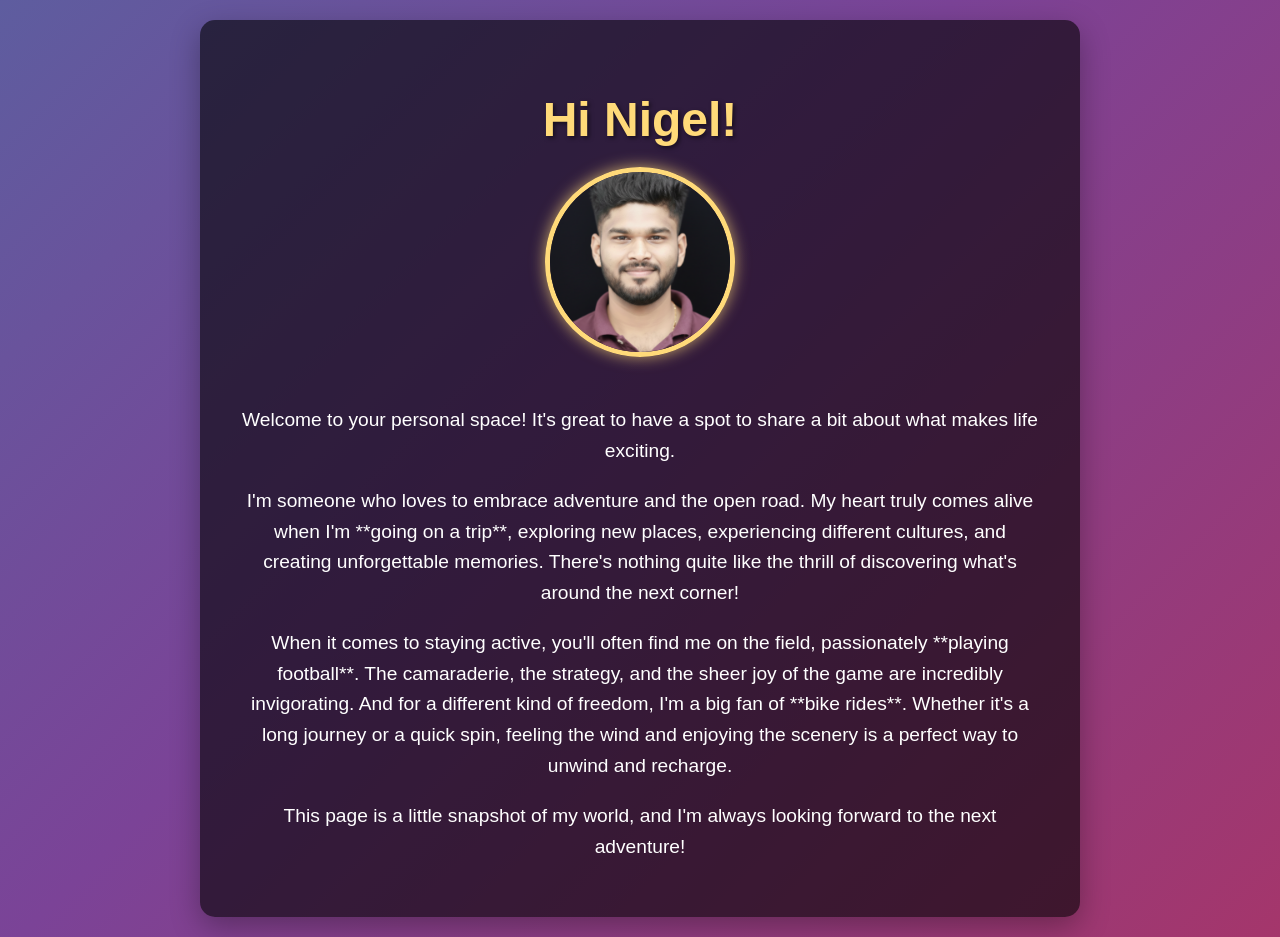
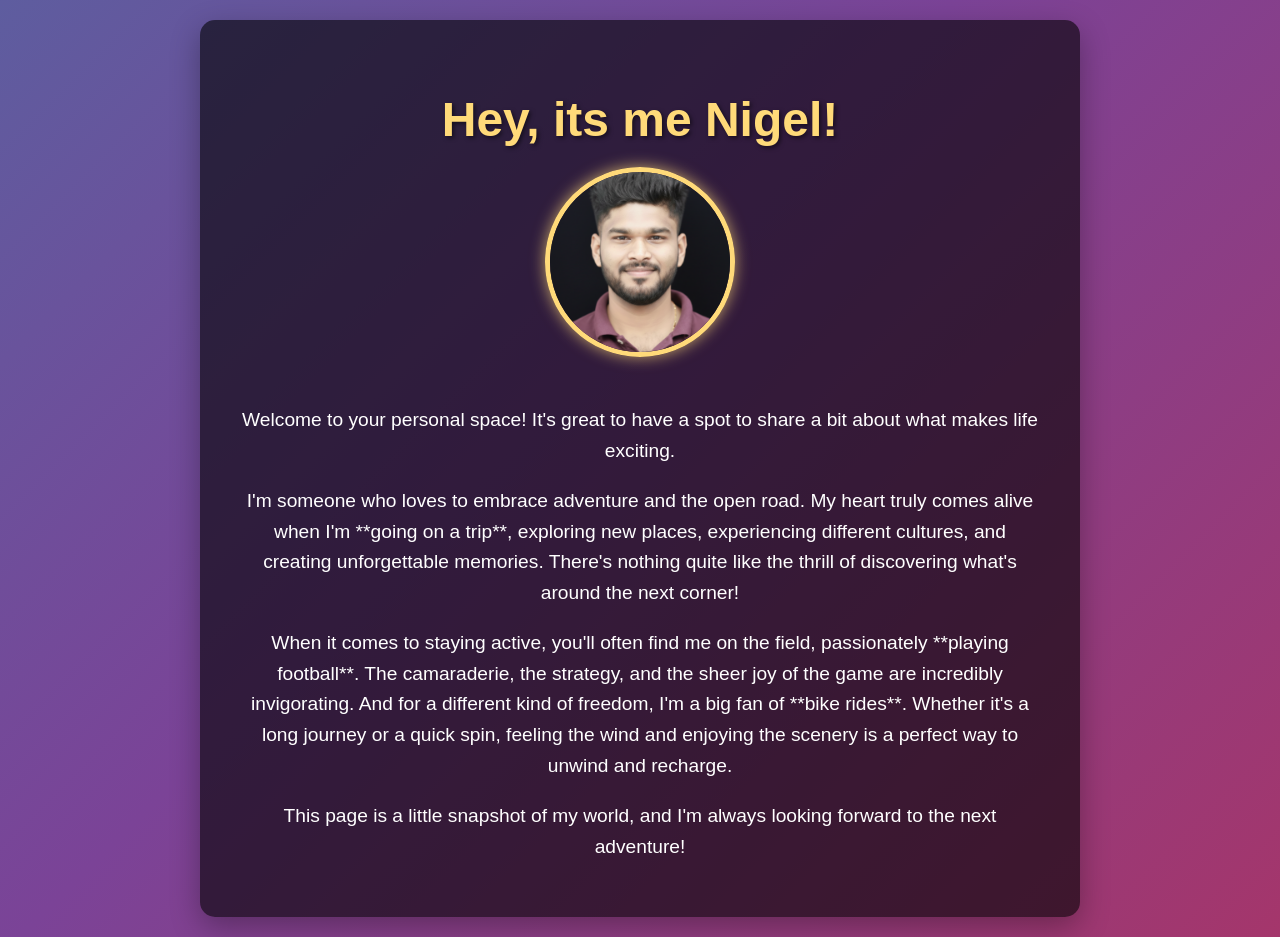
Before and after one commit to fernandesnigel5/nigel-homepage, a plain HTML site: page index.html in a window 1280 px wide. Drawn offline with Linux system fonts and the light colour scheme.

Commit message:
Update index.html

```diff
--- a/index.html
+++ b/index.html
@@ -89,7 +89,7 @@
 </head>
 <body>
     <div class="container">
-        <h1>Hi Nigel!</h1>
+        <h1>Hey, its me Nigel!</h1>
 
         <img src="your_photo.jpg" alt="Nigel's Profile Picture" class="profile-pic">
 
```
